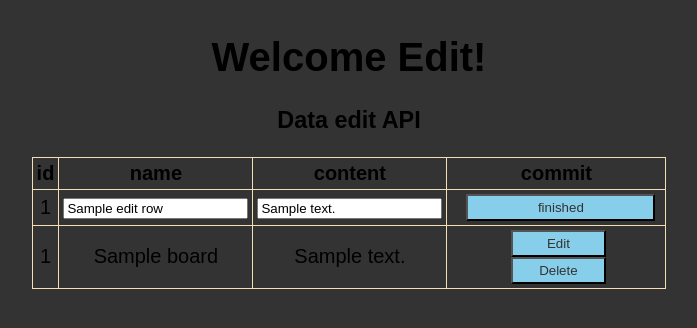
After one commit to pwsgoooo/crud, a FastAPI app: template server/templates/board_edit.html in a window 1280 px wide. The commit adds this page. Shown: the top 328 px of the page, without its empty margins (291-988 px from the left). Run offline with FastAPI, Linux system fonts and the light colour scheme; the template is opened without the code that fills it: most values are stand-ins (such as "Sample title", 1, 10 or a date in 2020).

Commit message:
crudfinish

```diff
--- a/server/main.py
+++ b/server/main.py
@@ -1,10 +1,9 @@
-from fastapi import FastAPI,Depends
+from fastapi import FastAPI,Depends,Form,HTTPException,Request
 from fastapi.responses import HTMLResponse,RedirectResponse
 from sqlalchemy.orm import Session
 from typing import Any,List
 from fastapi.templating import Jinja2Templates
-from fastapi import Request
-import json
+from pydantic import BaseModel
 from db.models.conn import CURSOR,SESSON,create_tables #,start_ctable
 from db.models.members import Members
 
@@ -30,20 +29,65 @@ async def read_root(request: Request):
     return templates.TemplateResponse("index.html", {"request": request, "name": "World"})
 
 
+@app.get("/board",response_class=HTMLResponse)
+async def get_board(request: Request, db:Session=Depends(get_db)):
+    boards = db.query(Members).all()
+    return templates.TemplateResponse("board.html",{"request":request, "boards":boards})
+
+class AddMembers(BaseModel):
+    id : str
+    name: str
+    content: str
+
+@app.post("/board",response_class=HTMLResponse)
+async def write_board(request: Request, id:str = Form(...),name:str=Form(...),content:str=Form(...),db:Session=Depends(get_db)):
+    new_data = AddMembers(id=id, name=name, content=content)
+    new_row = Members(id=new_data.id, name= new_data.name, content=new_data.content)
+    db.add(new_row)
+    db.commit()
+    db.refresh(new_row)
+    boards = db.query(Members).all()
+    return templates.TemplateResponse("board.html",{"request":request, "boards":boards})
 
 
-@app.get("/write_board",response_class=HTMLResponse)
-async def write_board(request: Request):
-    return templates.TemplateResponse("write_board.html",{"request":request})
+@app.get("/board/edit/{row_id}")
+async def edit_data_view(row_id:str, request: Request, db:Session=Depends(get_db)):
+    edit_row = db.query(Members).filter(Members.id==row_id).first()
+    boards = db.query(Members).all()
+    if edit_row:
+        return templates.TemplateResponse("board_edit.html",{"request":request, "edit_row":edit_row,"boards":boards})
+    else:
+        raise HTTPException(status_code=404,detail="editing row enable")
 
-# @app.get('/board') #,response_model=list[Members]
-# async def get_board(db:Session = Depends(get_db))->List:
-#     CURSOR.execute('select * from board.members')
-#     lists = CURSOR.fetchall()
-#     if len(lists) >= 0:
-#         print("table not exist content ")
 
-# @app.get('/board/{id}',response_model=list[Members])
-# async def get_board(id:str, db:Session = Depends(get_db)):
-#     listonlyuser = db.query(Members).filter(db.id == id)
-#     return listonlyuser
+class EditMember(BaseModel):
+    name: str
+    content: str
+
+@app.put("/board/edit/{row_id}")
+async def edit_complete_view(request: Request,row_id:str,edit:EditMember, db:Session=Depends(get_db)):
+    edit_row= db.query(Members).filter(Members.id==row_id).first()
+    if edit_row:
+        # db.delete(edit_row)
+        edit_row.name = edit.name
+        edit_row.content = edit.content
+        db.commit()
+        db.refresh(edit_row)
+
+        boards = db.query(Members).all()
+        return templates.TemplateResponse("board.html",{"request":request,"boards":boards})
+    else:
+        raise HTTPException(status_code=404,detail="not not")
+
+
+
+@app.post("/board/delete/{row_id}")
+async def delete_data(row_id:str, db:Session=Depends(get_db)):
+    delete_row = db.query(Members).filter(Members.id==row_id).first()
+    if delete_row:
+        db.delete(delete_row)
+        db.commit()
+    else:
+        raise HTTPException(status_code=404,detail="not not")
+
+    return HTMLResponse(status_code=302, headers={"Location":"/board"})
--- /dev/null
+++ b/server/templates/board_edit.html
@@ -0,0 +1,132 @@
+<!DOCTYPE html>
+<html lang="en">
+  <head>
+    <meta charset="UTF-8" />
+    <meta http-equiv="X-UA-Compatible" content="IE=edge" />
+    <meta name="viewport" content="width=device-width, initial-scale=1.0" />
+    <title>write_board</title>
+    <script>
+      async function submitForm(event) {
+        event.preventDefault();
+        // const rowId = document.getElementById("id").textContent;
+        const name = document.getElementById("name").value;
+        const content = document.getElementById("content").value;
+
+        const response = await fetch(`/board/edit/{{edit_row.id}}`, {
+          method: "PUT",
+          headers: {
+            "Content-Type": "application/json",
+          },
+          body: JSON.stringify({ name, content }),
+        });
+
+        if (response.ok) {
+          window.location.href = "/board";
+        } else {
+          alert("수정 실패");
+        }
+      }
+    </script>
+    <style>
+      html,
+      body {
+        width: 100%;
+        /* height: 100%; 이까지하면 정중앙정렬됨*/
+        display: flex;
+        flex-direction: column;
+        justify-content: center;
+        align-items: center;
+
+        background-color: #333;
+        box-sizing: border-box;
+        font-size: 20px;
+        font-family: arial;
+        text-align: center;
+      }
+      table,
+      tr,
+      td,
+      th {
+        border: 1px solid wheat;
+        border-collapse: collapse;
+        padding: 4px;
+      }
+      #btn_submit {
+        width: 90%;
+        padding: 4px 8px;
+        margin-left: 9px;
+      }
+      .btn {
+        width: 45%;
+        padding: 4px 0;
+        margin-left: 4px;
+        background-color: skyblue;
+        color: #333;
+      }
+      .btn:hover {
+        background-color: cornflowerblue;
+        font-weight: bold;
+      }
+    </style>
+  </head>
+  <body>
+    <div id="container">
+      <h1>Welcome Edit!</h1>
+
+      <h3>Data edit API</h3>
+
+      <table id="board">
+        <tr>
+          <th>id</th>
+          <th>name</th>
+          <th>content</th>
+          <th style="width: 210px">commit</th>
+        </tr>
+        <form method="post" action="/board/edit/{edit_row.id}">
+          <tr>
+            <td>{{edit_row.id}}</td>
+            <td>
+              <input
+                type="text"
+                id="name"
+                name="name"
+                value="{{edit_row.name}}"
+                required
+              />
+            </td>
+            <td>
+              <input
+                type="text"
+                id="content"
+                name="content"
+                value="{{edit_row.content}}"
+                required
+              />
+            </td>
+            <td>
+              <button onclick="submitForm(event)" id="btn_submit" class="btn">
+                finished
+              </button>
+            </td>
+          </tr>
+
+          {% for board in boards %}
+          <tr>
+            <td>{{board.id}}</td>
+            <td>{{board.name}}</td>
+            <td>{{board.content}}</td>
+            <td>
+              <form action="/board/edit/{{board.id}}" method="get">
+                <button class="btn">Edit</button>
+              </form>
+              <form action="/board/delete/{{board.id}}" method="post">
+                <button class="btn">Delete</button>
+              </form>
+            </td>
+          </tr>
+        </form>
+        {% endfor %}
+      </table>
+    </div>
+  </body>
+</html>
--- a/server/templates/index.html
+++ b/server/templates/index.html
@@ -9,6 +9,6 @@
     <h1>Wellcome! crud home</h1>
     <h1>Hello ~ {{name}}</h1>
 
-    <button onclick="location.href='/write_board'">crud하러가자능</button>
+    <button onclick="location.href='/board'">crud하러가자능</button>
   </body>
 </html>
```
Also changed, not shown: server/templates/board.html (added, +103 -0 lines), server/templates/board_view.html (deleted, +0 -41 lines), server/templates/write_board.html (deleted, +0 -50 lines).
